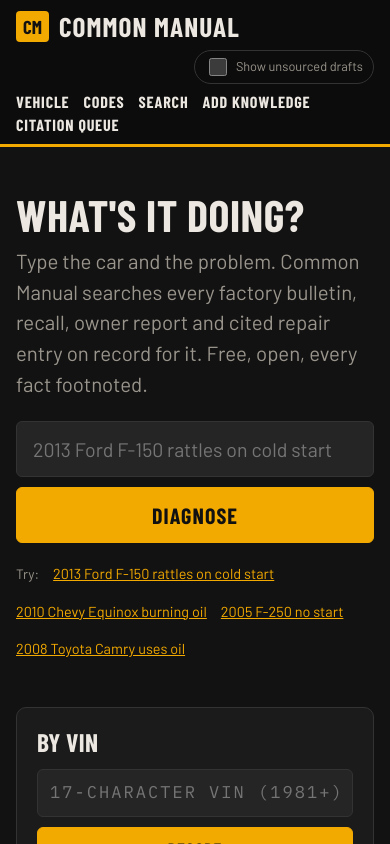
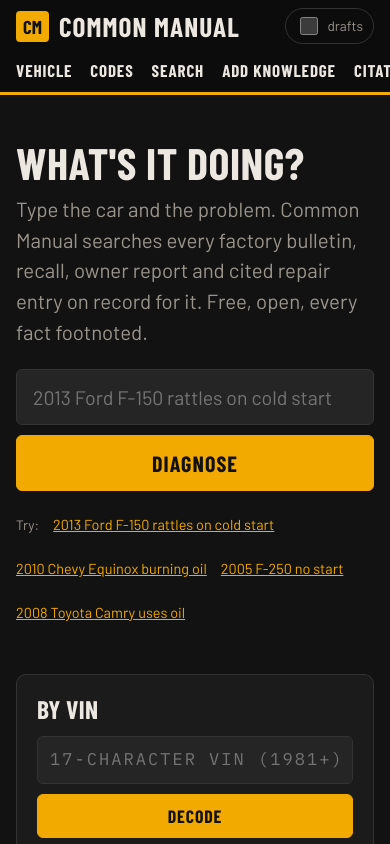
Before and after one commit to xsvdevelopment/commonmanual, a React (Vite) app in the folder web/: page / in a window 390 px wide. Shown: the top 844 px of the page. Built offline with nearby package versions, Linux system fonts and the light colour scheme; no server answers; a web font is replaced by a local one.

Commit message:
Phone layout: one-row swipeable nav, shorter header, 44px tap targets

```diff
--- a/web/src/App.jsx
+++ b/web/src/App.jsx
@@ -38,7 +38,7 @@
         </nav>
         <label className={'draft-toggle' + (drafts ? ' on' : '')} title="Unsourced drafts are hidden unless this is on">
           <input type="checkbox" checked={drafts} onChange={(e) => setDrafts(e.target.checked)} />
-          Show unsourced drafts
+          <span className="wide-only">Show unsourced </span>drafts
         </label>
       </header>
       {config?.readOnly && (
--- a/web/src/styles.css
+++ b/web/src/styles.css
@@ -219,9 +219,16 @@
   .row { flex-wrap: wrap; }
   .row input { flex: 1 1 100%; min-width: 0; }
   .row .btn { flex: 1 1 auto; }
-  .top { position: static; padding: 10px 16px; gap: 8px 16px; }
-  .top nav { flex-basis: 100%; order: 3; gap: 4px 14px; }
-  .top nav a { font-size: 0.95rem; }
-  .draft-toggle { margin-left: auto; font-size: 0.75rem; }
+  .top { position: static; padding: 8px 16px 0; gap: 4px 12px; }
+  /* one swipeable row of full-height tap targets instead of two wrapped rows */
+  .top nav { flex-basis: 100%; order: 3; flex-wrap: nowrap; overflow-x: auto; gap: 0 18px; margin: 0 -16px; padding: 0 16px; scrollbar-width: none; }
+  .top nav::-webkit-scrollbar { display: none; }
+  .top nav a { font-size: 1rem; white-space: nowrap; min-height: 44px; display: inline-flex; align-items: center; }
+  .draft-toggle { margin-left: auto; font-size: 0.8rem; min-height: 36px; }
+  .wide-only { display: none; }
+  .btn.small { min-height: 44px; }
+  .examples .link { min-height: 40px; }
+  .queue li > a:not(.btn), .meta a { display: inline-block; padding: 10px 0; }
+  .link { min-height: 40px; }
   .hero h1 { font-size: 2.6rem; }
 }
```
